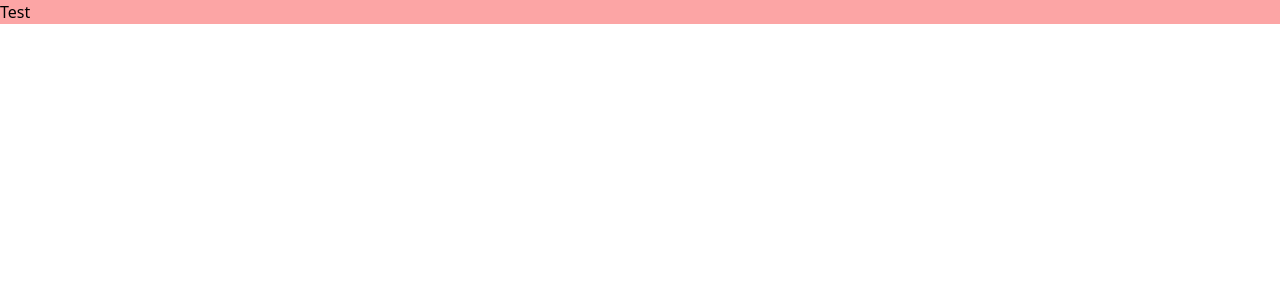
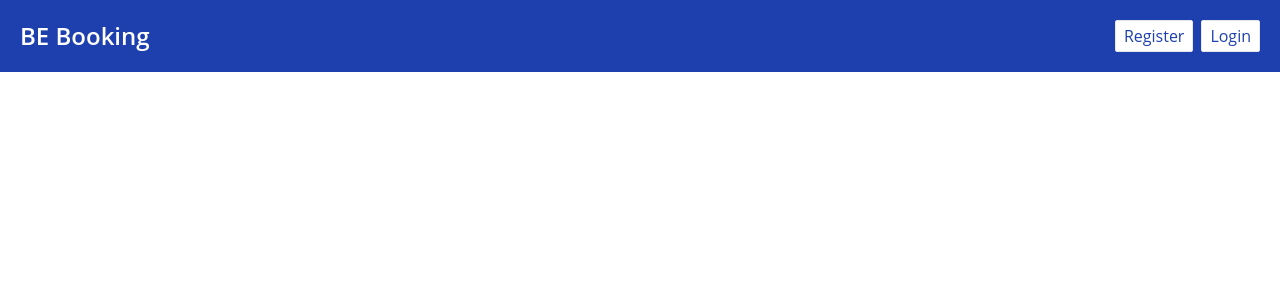
Before and after one commit to emrecan-balgun/booking-app, a React (Create React App) app in the folder client/: page / in a window 1280 px wide. Shown: the top 300 px of the page. Built offline with nearby package versions, Linux system fonts and the light colour scheme.

Commit message:
add header and update app.js

```diff
--- a/client/public/index.html
+++ b/client/public/index.html
@@ -24,7 +24,13 @@
       work correctly both with client-side routing and a non-root public URL.
       Learn how to configure a non-root public URL by running `npm run build`.
     -->
-    <title>React App</title>
+    <title>Booking App</title>
+    <style>
+      * {
+          font-family: "Open Sans", sans-serif;
+          margin: 0;
+        }
+    </style>
   </head>
   <body>
     <noscript>You need to enable JavaScript to run this app.</noscript>
--- a/client/src/App.js
+++ b/client/src/App.js
@@ -1,7 +1,9 @@
+import Header from './components/Header';
+
 function App() {
   return (
-    <div className="bg-red-300">
-      Test
+    <div className="bg-blue-800">
+      <Header />
     </div>
   );
 }
--- a/client/src/assets/output.css
+++ b/client/src/assets/output.css
@@ -549,7 +549,209 @@ video {
   --tw-backdrop-sepia:  ;
 }
 
+.container {
+  width: 100%;
+}
+
+@media (min-width: 640px) {
+  .container {
+    max-width: 640px;
+  }
+}
+
+@media (min-width: 768px) {
+  .container {
+    max-width: 768px;
+  }
+}
+
+@media (min-width: 1024px) {
+  .container {
+    max-width: 1024px;
+  }
+}
+
+@media (min-width: 1280px) {
+  .container {
+    max-width: 1280px;
+  }
+}
+
+@media (min-width: 1536px) {
+  .container {
+    max-width: 1536px;
+  }
+}
+
+.mx-auto {
+  margin-left: auto;
+  margin-right: auto;
+}
+
+.flex {
+  display: flex;
+}
+
+.cursor-auto {
+  cursor: auto;
+}
+
+.justify-between {
+  justify-content: space-between;
+}
+
+.gap-1 {
+  gap: 0.25rem;
+}
+
+.gap-2 {
+  gap: 0.5rem;
+}
+
+.rounded-md {
+  border-radius: 0.375rem;
+}
+
+.rounded-sm {
+  border-radius: 0.125rem;
+}
+
+.border {
+  border-width: 1px;
+}
+
 .bg-red-300 {
   --tw-bg-opacity: 1;
   background-color: rgb(252 165 165 / var(--tw-bg-opacity));
 }
+
+.bg-blue-700 {
+  --tw-bg-opacity: 1;
+  background-color: rgb(29 78 216 / var(--tw-bg-opacity));
+}
+
+.bg-blue-800 {
+  --tw-bg-opacity: 1;
+  background-color: rgb(30 64 175 / var(--tw-bg-opacity));
+}
+
+.bg-white {
+  --tw-bg-opacity: 1;
+  background-color: rgb(255 255 255 / var(--tw-bg-opacity));
+}
+
+.p-6 {
+  padding: 1.5rem;
+}
+
+.p-5 {
+  padding: 1.25rem;
+}
+
+.p-2 {
+  padding: 0.5rem;
+}
+
+.p-1 {
+  padding: 0.25rem;
+}
+
+.p-10 {
+  padding: 2.5rem;
+}
+
+.px-4 {
+  padding-left: 1rem;
+  padding-right: 1rem;
+}
+
+.px-3 {
+  padding-left: 0.75rem;
+  padding-right: 0.75rem;
+}
+
+.px-5 {
+  padding-left: 1.25rem;
+  padding-right: 1.25rem;
+}
+
+.px-6 {
+  padding-left: 1.5rem;
+  padding-right: 1.5rem;
+}
+
+.px-7 {
+  padding-left: 1.75rem;
+  padding-right: 1.75rem;
+}
+
+.px-10 {
+  padding-left: 2.5rem;
+  padding-right: 2.5rem;
+}
+
+.px-96 {
+  padding-left: 24rem;
+  padding-right: 24rem;
+}
+
+.px-1 {
+  padding-left: 0.25rem;
+  padding-right: 0.25rem;
+}
+
+.px-2 {
+  padding-left: 0.5rem;
+  padding-right: 0.5rem;
+}
+
+.text-lg {
+  font-size: 1.125rem;
+  line-height: 1.75rem;
+}
+
+.text-2xl {
+  font-size: 1.5rem;
+  line-height: 2rem;
+}
+
+.font-semibold {
+  font-weight: 600;
+}
+
+.font-bold {
+  font-weight: 700;
+}
+
+.text-white {
+  --tw-text-opacity: 1;
+  color: rgb(255 255 255 / var(--tw-text-opacity));
+}
+
+.text-blue-800 {
+  --tw-text-opacity: 1;
+  color: rgb(30 64 175 / var(--tw-text-opacity));
+}
+
+.transition-colors {
+  transition-property: color, background-color, border-color, fill, stroke, -webkit-text-decoration-color;
+  transition-property: color, background-color, border-color, text-decoration-color, fill, stroke;
+  transition-property: color, background-color, border-color, text-decoration-color, fill, stroke, -webkit-text-decoration-color;
+  transition-timing-function: cubic-bezier(0.4, 0, 0.2, 1);
+  transition-duration: 150ms;
+}
+
+.hover\:bg-blue-800:hover {
+  --tw-bg-opacity: 1;
+  background-color: rgb(30 64 175 / var(--tw-bg-opacity));
+}
+
+.hover\:text-white:hover {
+  --tw-text-opacity: 1;
+  color: rgb(255 255 255 / var(--tw-text-opacity));
+}
+
+.hover\:text-blue-800:hover {
+  --tw-text-opacity: 1;
+  color: rgb(30 64 175 / var(--tw-text-opacity));
+}
--- /dev/null
+++ b/client/src/components/Header.js
@@ -0,0 +1,17 @@
+import React from 'react'
+
+function Header() {
+  return (
+    <div className="container mx-auto p-5">
+        <div className="flex justify-between text-white">
+            <span className="text-2xl font-semibold">BE Booking</span>
+            <div className="flex gap-2">
+                <button className="text-blue-800 bg-white border px-2 rounded-sm hover:text-white hover:bg-blue-800 transition-colors">Register</button>
+                <button className="text-blue-800 bg-white border px-2 rounded-sm hover:text-white hover:bg-blue-800 transition-colors">Login</button>
+            </div>
+        </div>
+    </div>
+  )
+}
+
+export default Header
```
